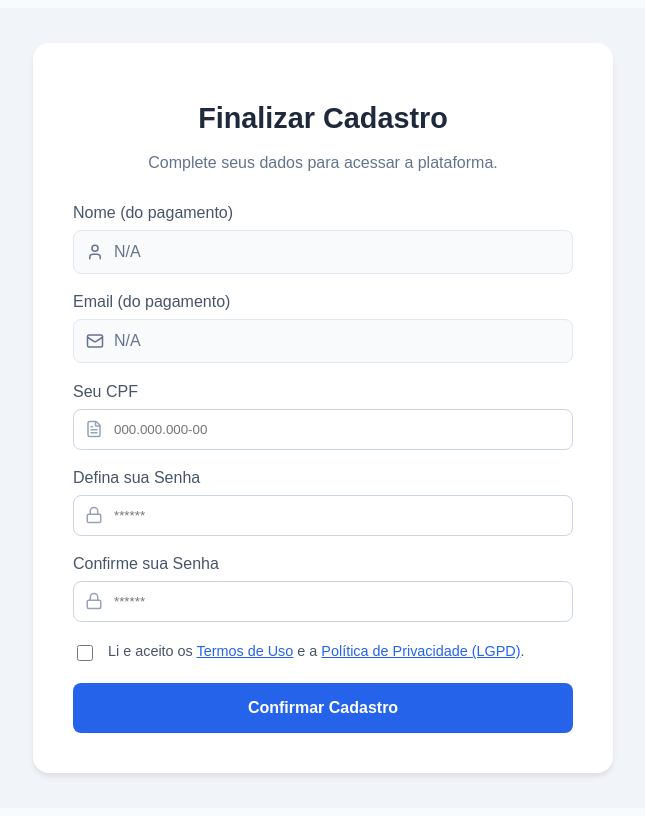
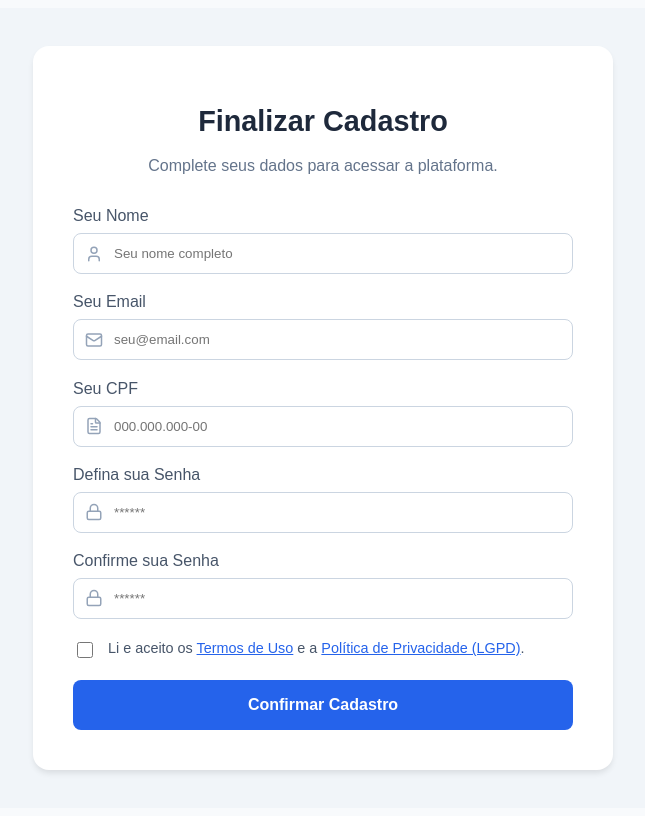
Before and after one commit to institutoebrasil-design/certificaai, a Next.js app: page /register in a window 1280 px wide. Shown: the whole page, without its empty margins (317-962 px from the left). Built offline with nearby package versions, Linux system fonts and the light colour scheme.

Commit message:
Fix: Make Name/Email fields editable in Register Page

```diff
--- a/src/app/register/page.tsx
+++ b/src/app/register/page.tsx
@@ -16,6 +16,8 @@ function RegisterContent() {
     const initialEmail = searchParams.get('email') || '';
     const plan = searchParams.get('plan') || 'basic';
 
+    const [name, setName] = useState(initialName);
+    const [email, setEmail] = useState(initialEmail);
     const [password, setPassword] = useState('');
     const [confirmPassword, setConfirmPassword] = useState('');
     const [cpf, setCpf] = useState('');
@@ -42,8 +44,8 @@ function RegisterContent() {
         }
 
         const formData = new FormData();
-        formData.append('name', initialName);
-        formData.append('email', initialEmail);
+        formData.append('name', name);
+        formData.append('email', email);
         formData.append('cpf', cpf);
         formData.append('password', password);
         formData.append('plan', plan);
@@ -71,7 +73,7 @@ function RegisterContent() {
                     </div>
                     <h2 style={{ fontSize: '1.8rem', fontWeight: 'bold', color: '#1e293b', marginBottom: '1rem' }}>Cadastro Realizado!</h2>
                     <p style={{ color: '#64748b', fontSize: '1.1rem', marginBottom: '2rem' }}>
-                        Enviamos um link de confirmação para <strong>{initialEmail}</strong>.
+                        Enviamos um link de confirmação para <strong>{email}</strong>.
                         <br />Por favor, verifique sua caixa de entrada para ativar sua conta.
                     </p>
                     <button
@@ -94,20 +96,34 @@ function RegisterContent() {
                 </div>
 
                 <form onSubmit={handleSubmit} style={{ display: 'flex', flexDirection: 'column', gap: '1.2rem' }}>
-                    {/* Read-only fields from payment */}
+                    {/* Editable fields */}
                     <div>
-                        <label style={{ display: 'block', marginBottom: '0.5rem', fontWeight: '500', color: '#475569' }}>Nome (do pagamento)</label>
-                        <div style={{ display: 'flex', alignItems: 'center', gap: '10px', padding: '0.75rem', background: '#f8fafc', border: '1px solid #e2e8f0', borderRadius: '8px', color: '#64748b' }}>
-                            <User size={18} />
-                            {initialName || 'N/A'}
+                        <label style={{ display: 'block', marginBottom: '0.5rem', fontWeight: '500', color: '#475569' }}>Seu Nome</label>
+                        <div style={{ position: 'relative' }}>
+                            <User size={18} style={{ position: 'absolute', left: '12px', top: '50%', transform: 'translateY(-50%)', color: '#94a3b8' }} />
+                            <input
+                                type="text"
+                                required
+                                placeholder="Seu nome completo"
+                                value={name}
+                                onChange={(e) => setName(e.target.value)}
+                                style={{ width: '100%', padding: '0.75rem 0.75rem 0.75rem 2.5rem', border: '1px solid #cbd5e1', borderRadius: '8px', outline: 'none', boxSizing: 'border-box' }}
+                            />
                         </div>
                     </div>
 
                     <div>
-                        <label style={{ display: 'block', marginBottom: '0.5rem', fontWeight: '500', color: '#475569' }}>Email (do pagamento)</label>
-                        <div style={{ display: 'flex', alignItems: 'center', gap: '10px', padding: '0.75rem', background: '#f8fafc', border: '1px solid #e2e8f0', borderRadius: '8px', color: '#64748b' }}>
-                            <Mail size={18} />
-                            {initialEmail || 'N/A'}
+                        <label style={{ display: 'block', marginBottom: '0.5rem', fontWeight: '500', color: '#475569' }}>Seu Email</label>
+                        <div style={{ position: 'relative' }}>
+                            <Mail size={18} style={{ position: 'absolute', left: '12px', top: '50%', transform: 'translateY(-50%)', color: '#94a3b8' }} />
+                            <input
+                                type="email"
+                                required
+                                placeholder="seu@email.com"
+                                value={email}
+                                onChange={(e) => setEmail(e.target.value)}
+                                style={{ width: '100%', padding: '0.75rem 0.75rem 0.75rem 2.5rem', border: '1px solid #cbd5e1', borderRadius: '8px', outline: 'none', boxSizing: 'border-box' }}
+                            />
                         </div>
                     </div>
 
```
